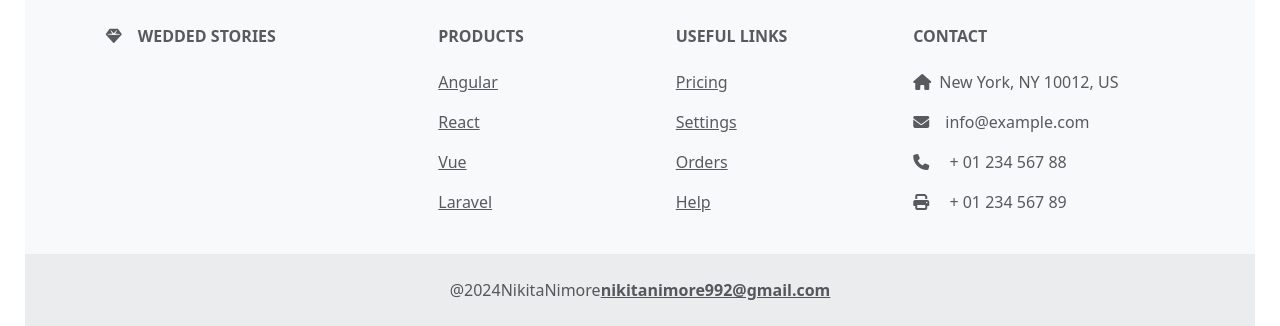
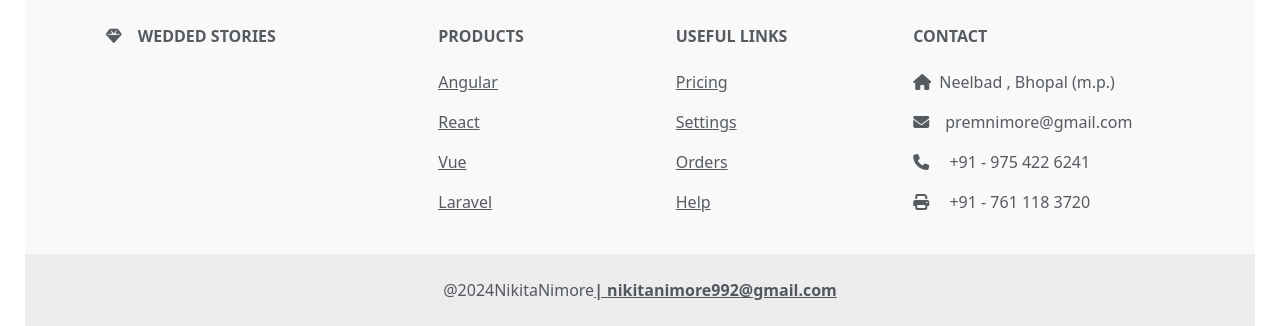
Before and after one commit to nikitanimore992/TheWeddedStories, a React (Vite) app: page / in a window 1280 px wide. Shown: the part 710-1036 px from the top of the page. Built offline with nearby package versions, Linux system fonts and the light colour scheme.

Commit message:
update footer page

```diff
--- a/Home/Footer.jsx
+++ b/Home/Footer.jsx
@@ -100,17 +100,17 @@ const Footer=()=>{
               <h6 className='text-uppercase fw-bold mb-4'>Contact</h6>
               <p>
                 <MDBIcon icon="home" className="me-2" />
-                New York, NY 10012, US
+                Neelbad , Bhopal (m.p.)
               </p>
               <p>
                 <MDBIcon icon="envelope" className="me-3" />
-                info@example.com
+                premnimore@gmail.com
               </p>
               <p>
-                <MDBIcon icon="phone" className="me-3" /> + 01 234 567 88
+                <MDBIcon icon="phone" className="me-3" /> +91 - 975 422 6241
               </p>
               <p>
-                <MDBIcon icon="print" className="me-3" /> + 01 234 567 89
+                <MDBIcon icon="print" className="me-3" /> +91 - 761 118 3720
               </p>
             </MDBCol>
           </MDBRow>
@@ -120,7 +120,7 @@ const Footer=()=>{
       <div className='text-center p-4' style={{ backgroundColor: 'rgba(0, 0, 0, 0.05)' }}>
        @2024NikitaNimore
         <a className='text-reset fw-bold' href='https://mdbootstrap.com/'>
-          nikitanimore992@gmail.com
+          |  nikitanimore992@gmail.com
         </a>
       </div>
     </MDBFooter>
```
